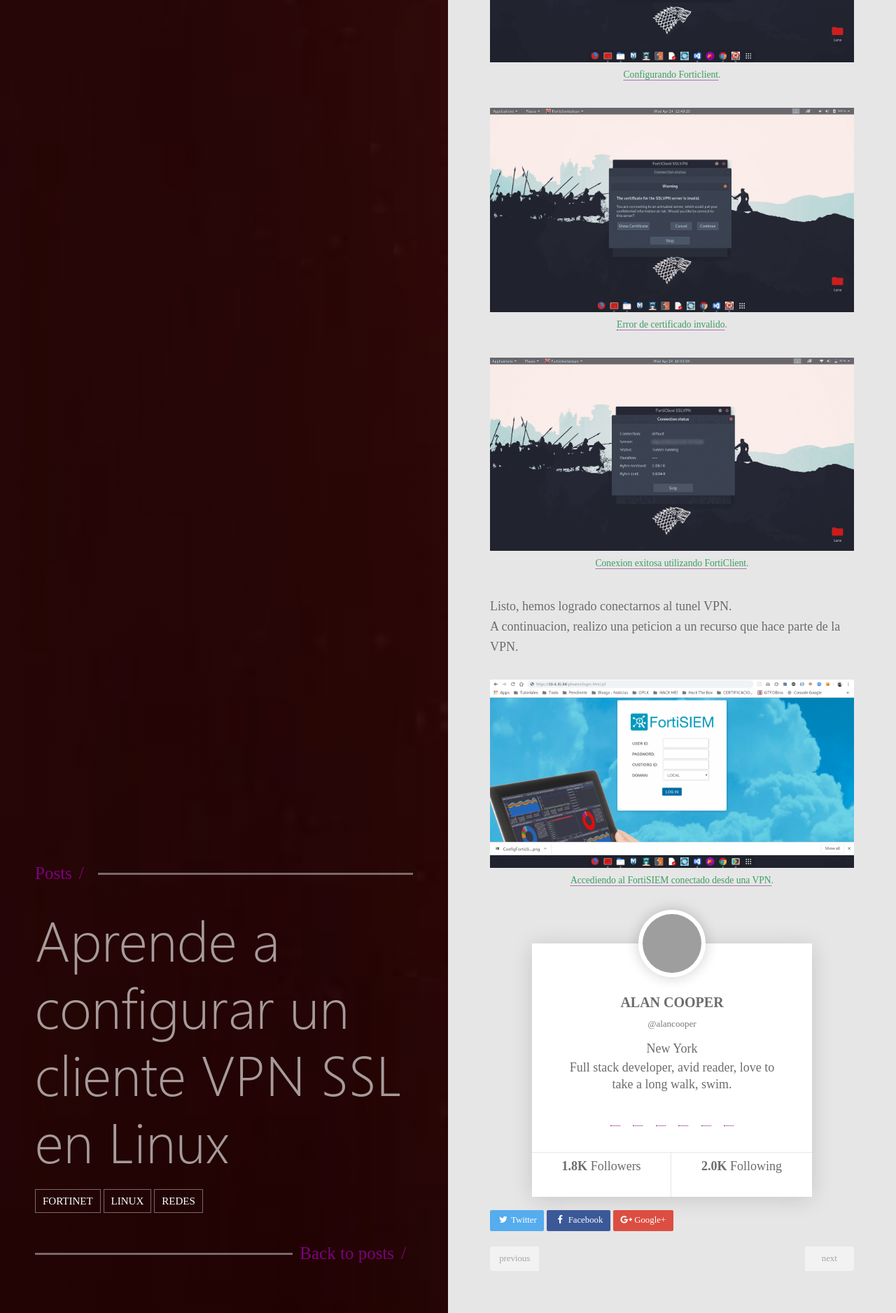
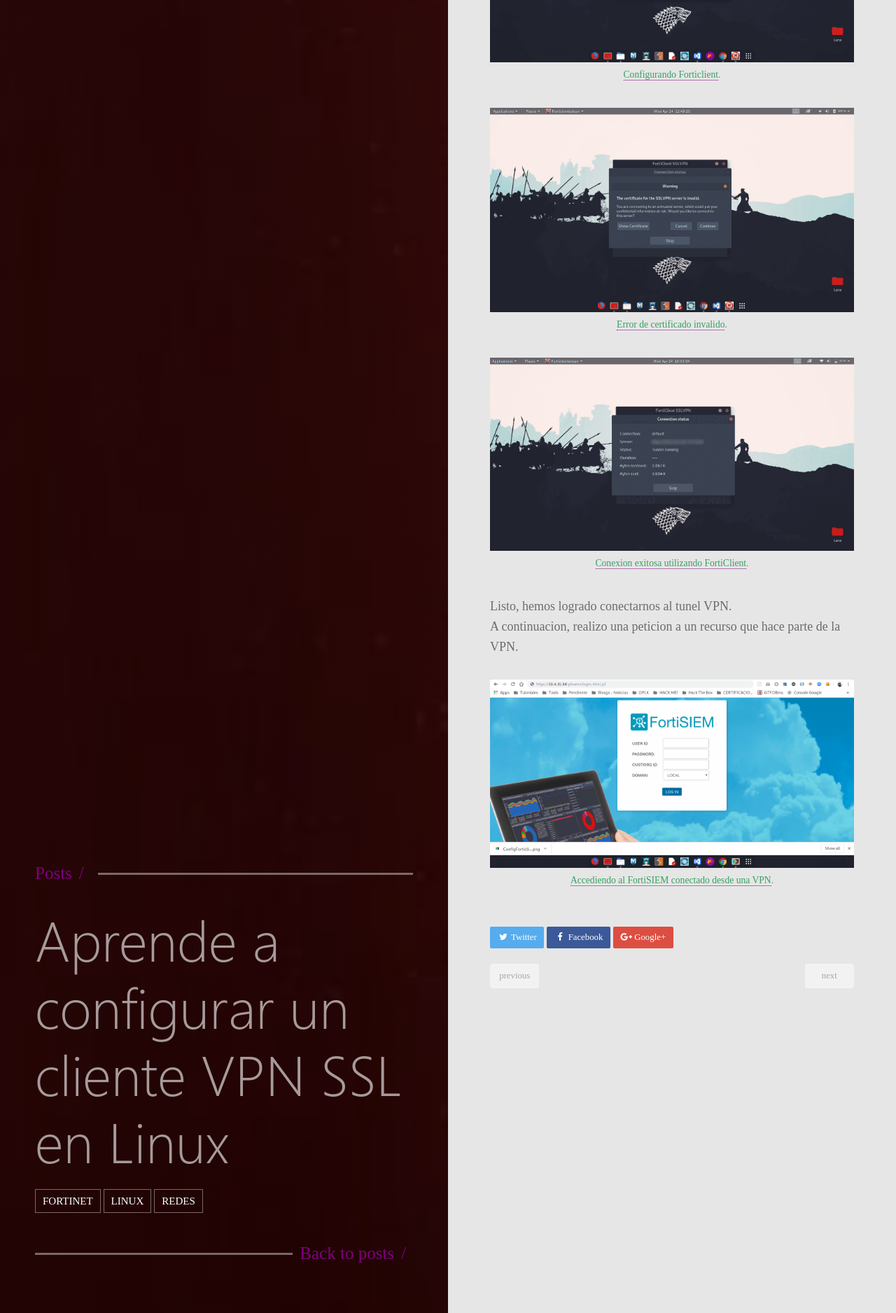
Before and after one commit to HackingProfessional/Security, a Jekyll site: the page built from _posts/2019-04-15-Como-instalar-forticlient-para-linux.md, in a window 1280 px wide. Shown: the part 1847-3723 px from the top of the page at 70% size. Built offline with Jekyll 4.4.1, drawn with Linux system fonts in a browser that asks for light colours; grey boxes are pictures that could not be loaded.

Commit message:
Update 2019-04-15-Como-instalar-forticlient-para-linux.md

```diff
--- a/_posts/2019-04-15-Como-instalar-forticlient-para-linux.md
+++ b/_posts/2019-04-15-Como-instalar-forticlient-para-linux.md
@@ -91,32 +91,3 @@
     <a href="https://hackingprofessional.github.io/Security/Como-instalar-forticlient-para-linux" title="Accediendo al FortiSIEM conectado desde una VPN">Accediendo al FortiSIEM conectado desde una VPN</a>.
   </figcaption>
 </figure>
-
-
-<div class="card">
-        <div class="card-header">
-            <img src="./images/profile.jpeg" alt="Profile Image" class="profile-img">
-        </div>
-        <div class="card-body">
-            <p class="full-name">Alan Cooper</p>
-            <p class="username">@alancooper</p>
-            <p class="city">New York</p>
-            <p class="desc">Full stack developer, avid reader, love to take a long walk, swim.</p>
-            <p>
-                <a href="#" class="social-icon facebook"><i class="fab fa-facebook-f"></i></a>
-                <a href="#" class="social-icon twitter"><i class="fab fa-twitter"></i></a>
-                <a href="#" class="social-icon tumblr"><i class="fab fa-tumblr"></i></a>
-                <a href="#" class="social-icon youtube"><i class="fab fa-youtube"></i></a>
-                <a href="#" class="social-icon linkedin"><i class="fab fa-linkedin"></i></a>
-                <a href="#" class="social-icon google-plus"><i class="fab fa-google-plus"></i></a>
-            </p>
-        </div>
-        <div class="card-footer">
-            <div class="col vr">
-                <p><span class="count">1.8K</span> Followers</p>
-            </div>
-            <div class="col">
-                <p><span class="count">2.0K</span> Following</p>
-            </div>
-        </div>
-    </div>
```
